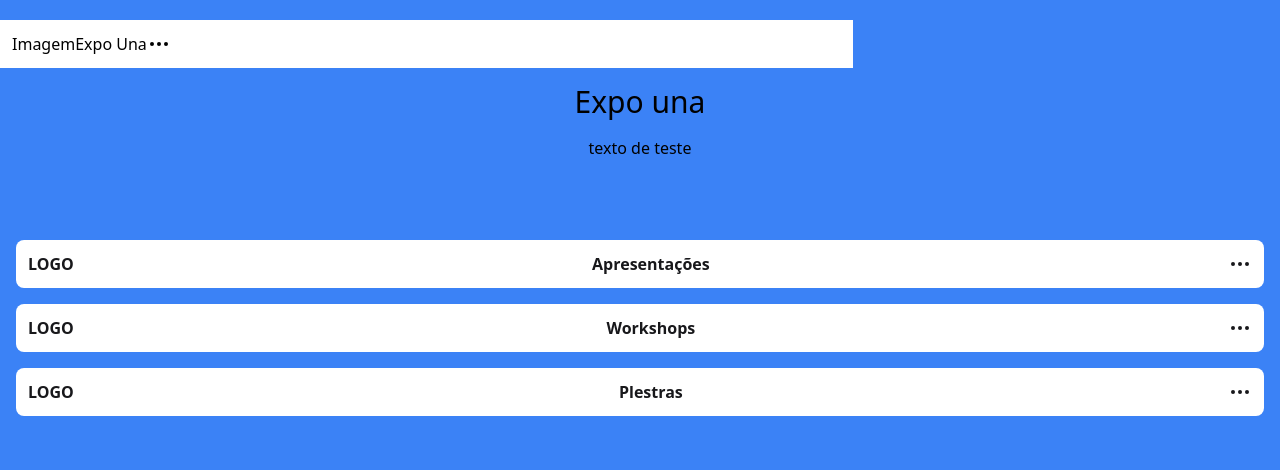
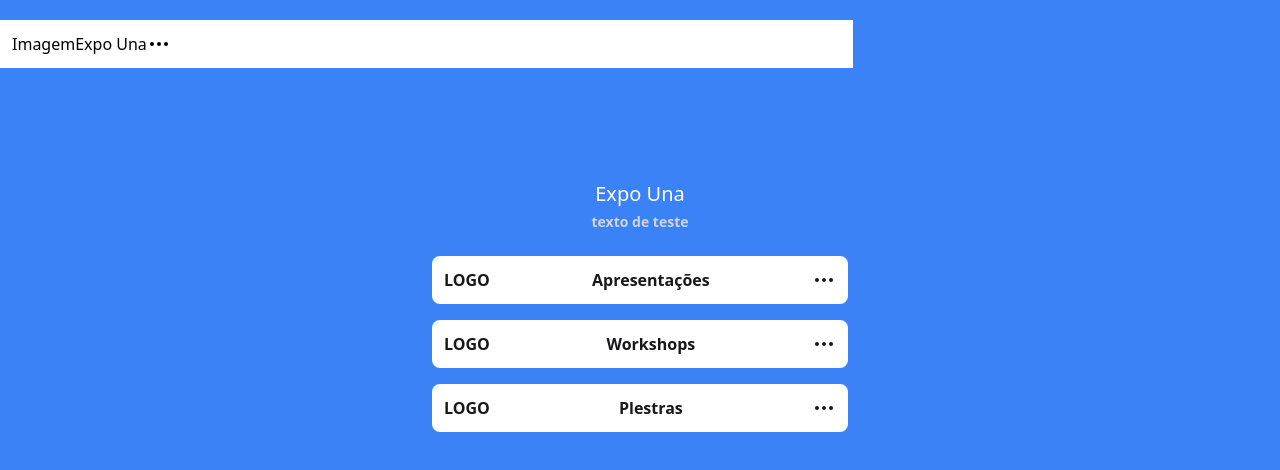
Before and after one commit to rodrigueslucas062/exp-una, a Next.js app: page / in a window 1280 px wide. Shown: the top 470 px of the page. Built offline with nearby package versions, Linux system fonts and the light colour scheme.

Commit message:
♻️🚧 Main refactoring with improvements to links

```diff
--- a/src/components/main/Main.jsx
+++ b/src/components/main/Main.jsx
@@ -1,15 +1,13 @@
-import { Ellipsis } from "lucide-react";
-import Link from "next/link";
 import Links from "./links";
 
 export function Main() {
   return (
-    <section id="home" className="min-h-screen">
-      <div className="flex flex-col items-center pb-20">
-        <span className="text-3xl mb-4 ">Expo una</span>
-        <span>texto de teste</span>
+    <section id="Expo-Una" className="rounded-2xl min-h-screen">
+      <div className="flex flex-col items-center pt-24">
+        <span className="mb-1 text-xl font-medium text-white">Expo Una</span>
+        <span className="text-sm font-semibold mb-6 text-gray-300">texto de teste</span>
       </div>
-      <div className="flex flex-col justify-center">
+      <div className="flex flex-col items-center space-y-4">
         <Links />
       </div>
     </section>
--- a/src/components/main/links.js
+++ b/src/components/main/links.js
@@ -1,40 +1,56 @@
 import { Ellipsis } from "lucide-react";
+import Link from "next/link";
 
-export default function divs() {
+const Links = [
+  {
+    link: "/apresentacao",
+    titulo: "Apresentação",
+    icone: "Apresentação",
+  },
+  {
+    link: "/workshops",
+    titulo: "Workshops",
+    icone: "Workshops",
+  },
+  {
+    link: "/palestras",
+    titulo: "Palestras",
+    icone: "Palestras",
+  },
+];
+
+export default function Paginas() {
   return (
-    <div className="space-y-4">
-      <div
+    <>
+      <Link
         href={""}
-        className="flex justify-between p-3 rounded-lg w-full bg-white text-zinc-900 font-semibold"
-      >
+        className="flex justify-between p-3 rounded-lg w-full md:w-1/3 bg-white text-zinc-900 font-semibold">
         <div>LOGO</div>
         <span>Apresentações</span>
         <div>
           <Ellipsis />
         </div>
-      </div>
+      </Link>
 
-      <div
+      <Link
         href={""}
-        className="flex justify-between p-3 rounded-lg w-full bg-white text-zinc-900 font-semibold"
-      >
+        className="flex justify-between p-3 rounded-lg w-full md:w-1/3 bg-white text-zinc-900 font-semibold">
         <div>LOGO</div>
         <span>Workshops</span>
         <div>
           <Ellipsis />
         </div>
-      </div>
+      </Link>
 
-      <div
+      <Link
         href={""}
-        className="flex justify-between p-3 rounded-lg w-full bg-white text-zinc-900 font-semibold"
-      >
+        className="flex justify-between p-3 rounded-lg w-full md:w-1/3 bg-white text-zinc-900 font-semibold">
         <div>LOGO</div>
         <span>Plestras</span>
         <div>
           <Ellipsis />
         </div>
-      </div>
-    </div>
+      </Link>
+    </>
   );
 }
--- a/src/pages/index.js
+++ b/src/pages/index.js
@@ -1,9 +1,21 @@
 import { Main } from "@/components/main/Main";
+import Head from "next/head";
 
 export default function Home() {
   return (
-    <main className="min-h-screen min-w-screen p-4">
-      <Main />
-    </main>
+    <>
+      <Head>
+        <title>Expo Una</title>
+        <meta name="description" content="Expo Una" />
+        <meta property="og:url" content="https://exp-una.vercel.app/" />
+        <meta property="og:type" content="website" />
+        <meta property="og:title" content="Expo Una" />
+        <meta property="og:description" content="Expo Una" />
+      </Head>
+
+      <main className="min-h-screen min-w-screen p-4">
+        <Main />
+      </main>
+    </>
   );
 }
```
